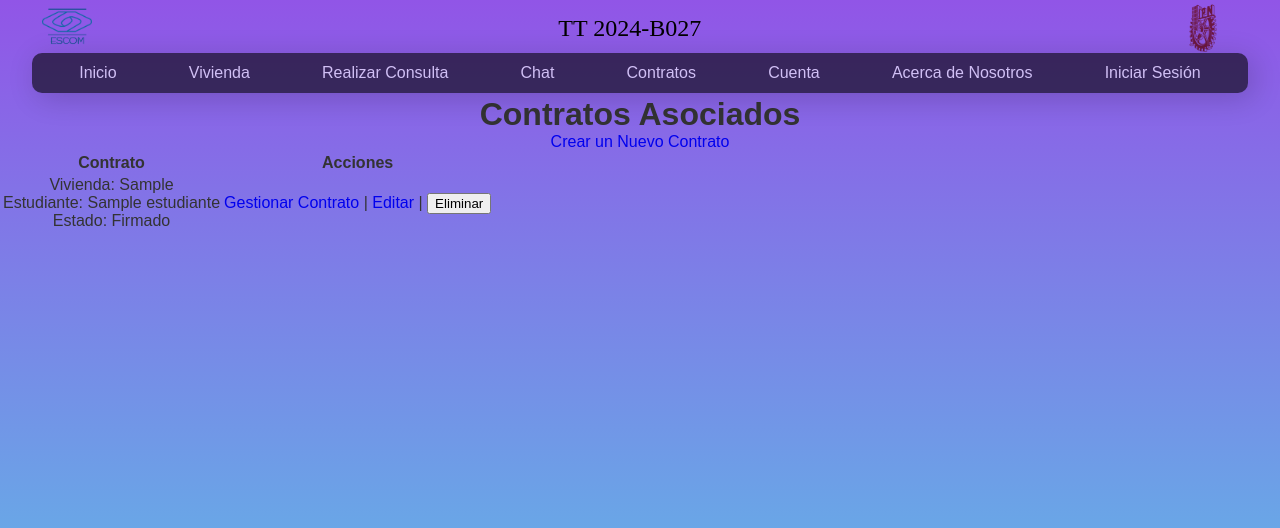
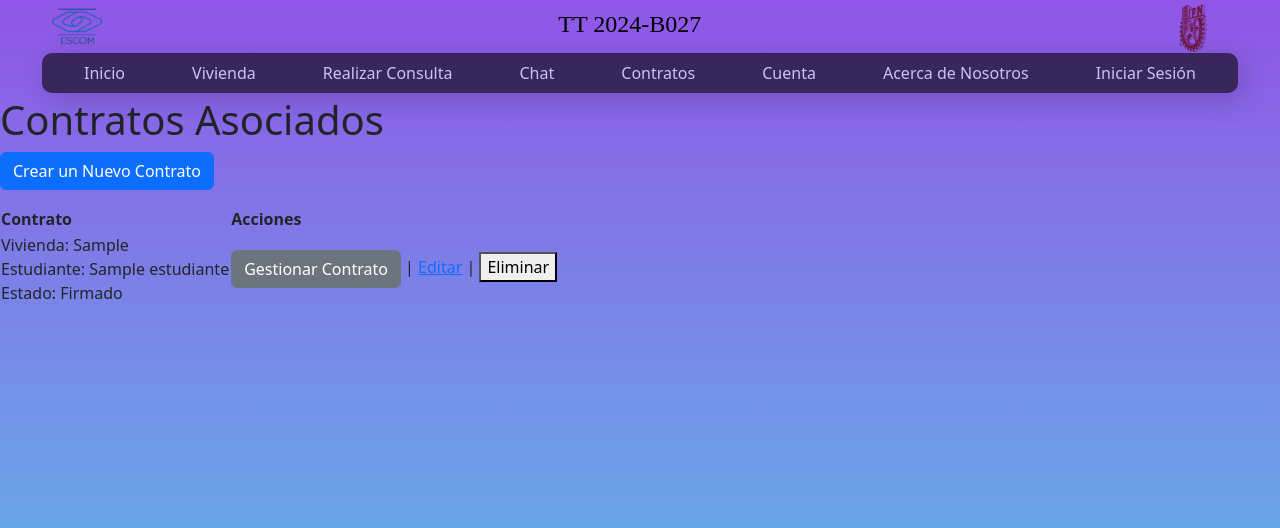
Before and after one commit to PatladyxWalker/TT2024B027, a Django app: template src/TTPrototipo/usuarios/templates/listar_contratos_anfitrion.html in a window 1280 px wide. Shown: the top 528 px of the page. Run offline with Django 5.2, Linux system fonts and the light colour scheme; the template is opened without the code that fills it: values that come from a table or form of the project are taken from there, others are empty; tables that the repository leaves empty hold one stand-in row (values such as "Sample post").

Commit message:
Agregué Bootstrap al Layout 3, y la web app se ve mucho más decente.

```diff
--- a/src/TTPrototipo/usuarios/templates/layout3.html
+++ b/src/TTPrototipo/usuarios/templates/layout3.html
@@ -14,6 +14,9 @@
     <link href='https://unpkg.com/boxicons@2.1.4/css/boxicons.min.css' rel='stylesheet'>
     <link rel="stylesheet" type="text/css" href="{% static 'css/styles.css' %}">
 
+    <!-- Boostrap -->
+    <link href="https://cdn.jsdelivr.net/npm/bootstrap@5.3.3/dist/css/bootstrap.min.css" rel="stylesheet" integrity="sha384-QWTKZyjpPEjISv5WaRU9OFeRpok6YctnYmDr5pNlyT2bRjXh0JMhjY6hW+ALEwIH" crossorigin="anonymous">
+    <script src="https://cdn.jsdelivr.net/npm/bootstrap@5.3.3/dist/js/bootstrap.bundle.min.js" integrity="sha384-YvpcrYf0tY3lHB60NNkmXc5s9fDVZLESaAA55NDzOxhy9GkcIdslK1eN7N6jIeHz" crossorigin="anonymous"></script>
 
 </head>
 
--- a/src/TTPrototipo/usuarios/templates/listar_contratos_anfitrion.html
+++ b/src/TTPrototipo/usuarios/templates/listar_contratos_anfitrion.html
@@ -21,7 +21,7 @@
     <!-- Fin del mensaje flash de confirmación. -->
 
     <!-- Botón o Enlace para Crear un Nuevo Contrato -->
-    <a href="{% url 'crear_contrato' %}">Crear un Nuevo Contrato</a>
+    <a href="{% url 'crear_contrato'  %}" class="btn btn-primary mb-3">Crear un Nuevo Contrato</a>
 
     <!-- Lista de Contratos -->
     <!-- Tabla con la Lista de Contratos -->
@@ -49,7 +49,9 @@
 
                 <td>
                     <!-- Botón para Gestionar el Contrato -->
-                    <a href="{% url 'gestionar_contrato' contrato.id %}">Gestionar Contrato</a> |
+                    <a href="{% url 'gestionar_contrato' contrato.id %}" class="btn btn-secondary">
+                        Gestionar Contrato
+                    </a> |
                     <!-- Botón para Editar el Contrato -->
                     <a href="#">Editar</a> |
 
```
